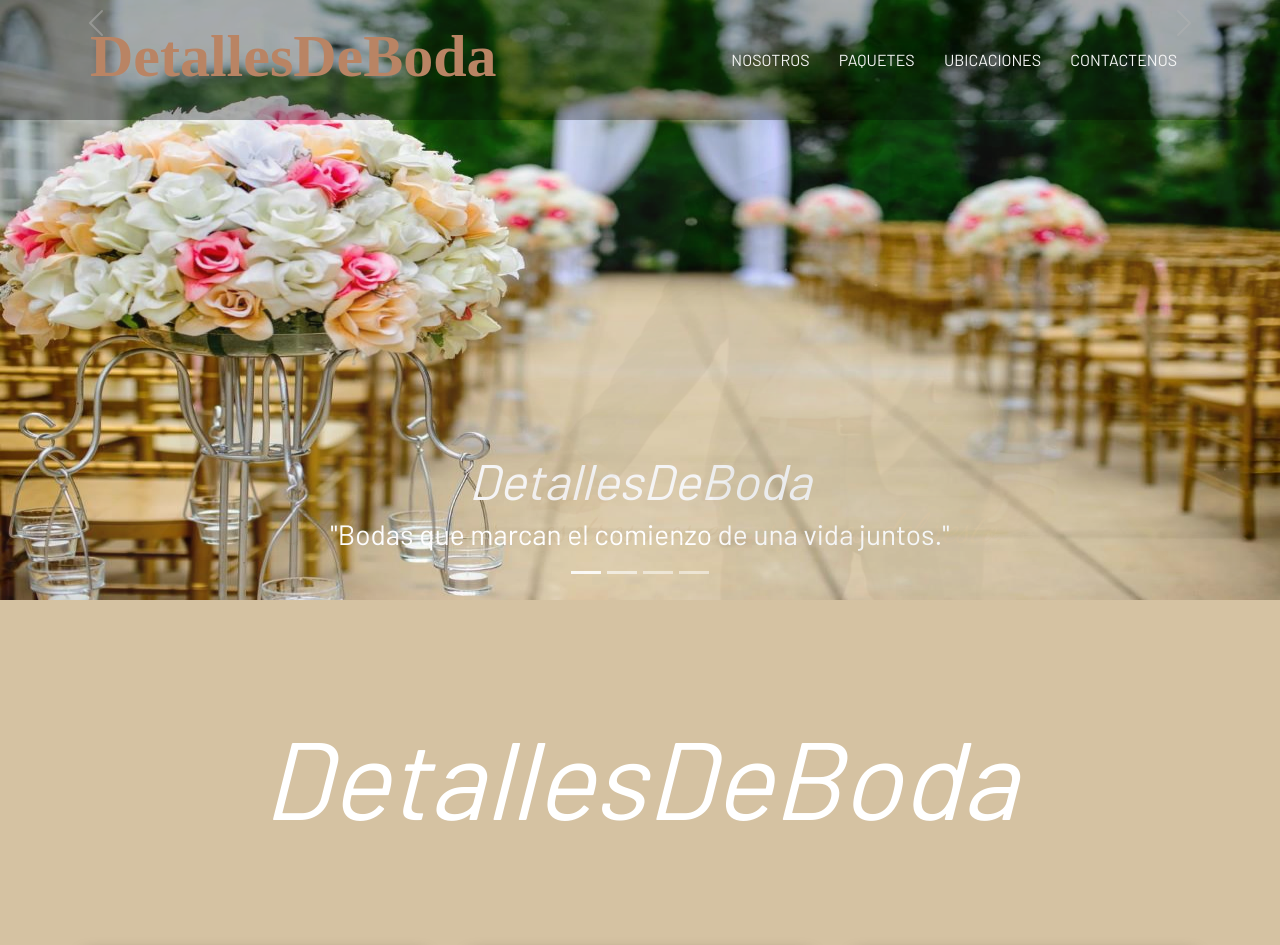
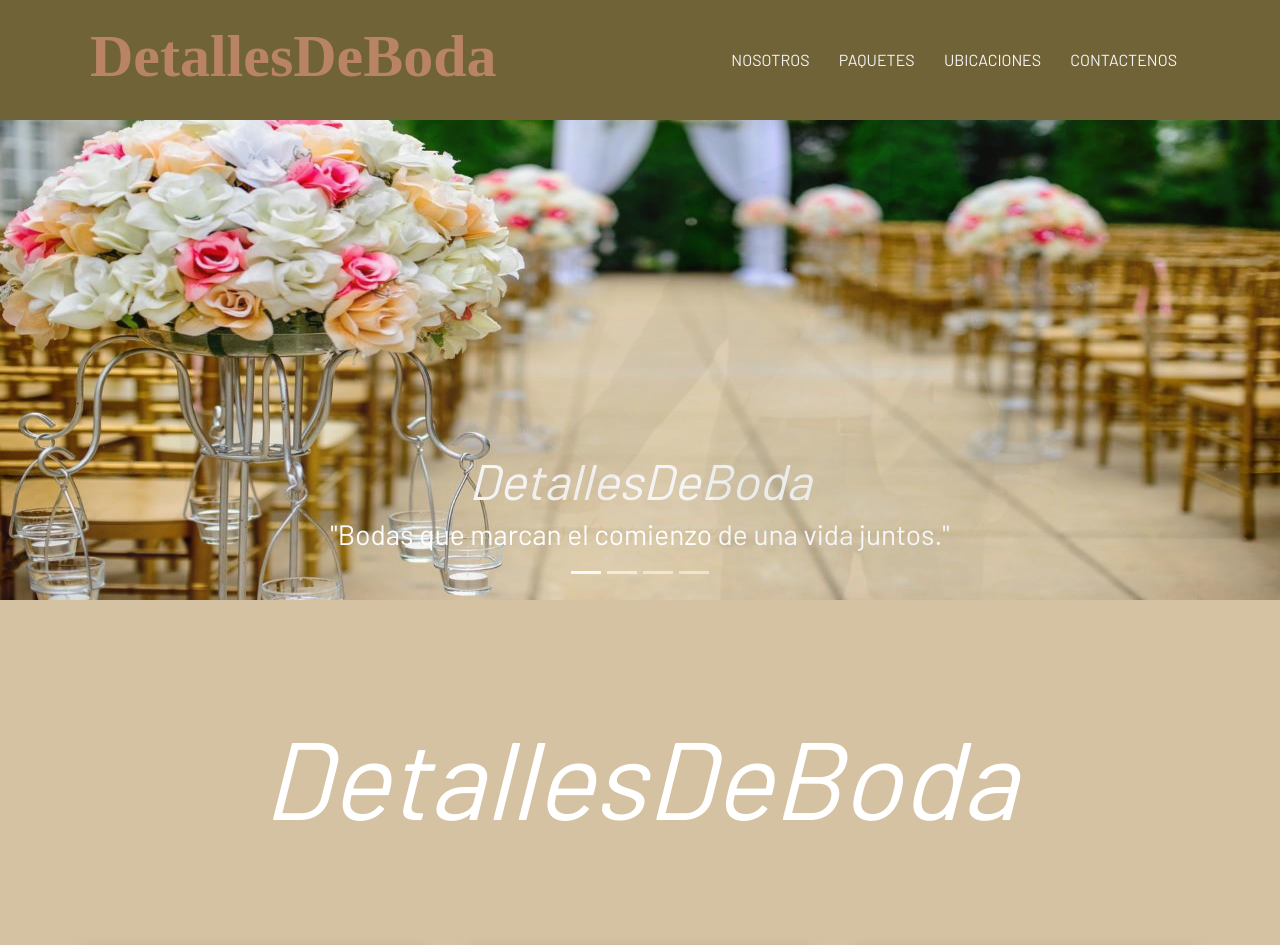
Before and after one commit to Julliam14/BodaPagina1, a plain HTML site: page BodaPagina/index.html in a window 1280 px wide. Shown: the top 945 px of the page. Drawn offline with nearby package versions, Linux system fonts and the light colour scheme.

Commit message:
estilos head

```diff
--- a/BodaPagina/estilo.css
+++ b/BodaPagina/estilo.css
@@ -18,7 +18,7 @@ body{
 .contenedor-header{
     width: 100%;
     position: fixed;
-    background-color: rgba(0,0,0,.3);
+    background-color: #706338;
     z-index: 80;
     padding: 0 20px;
 }
```
Also changed, not shown: BodaPagina/index.html (+1 -1 lines).
